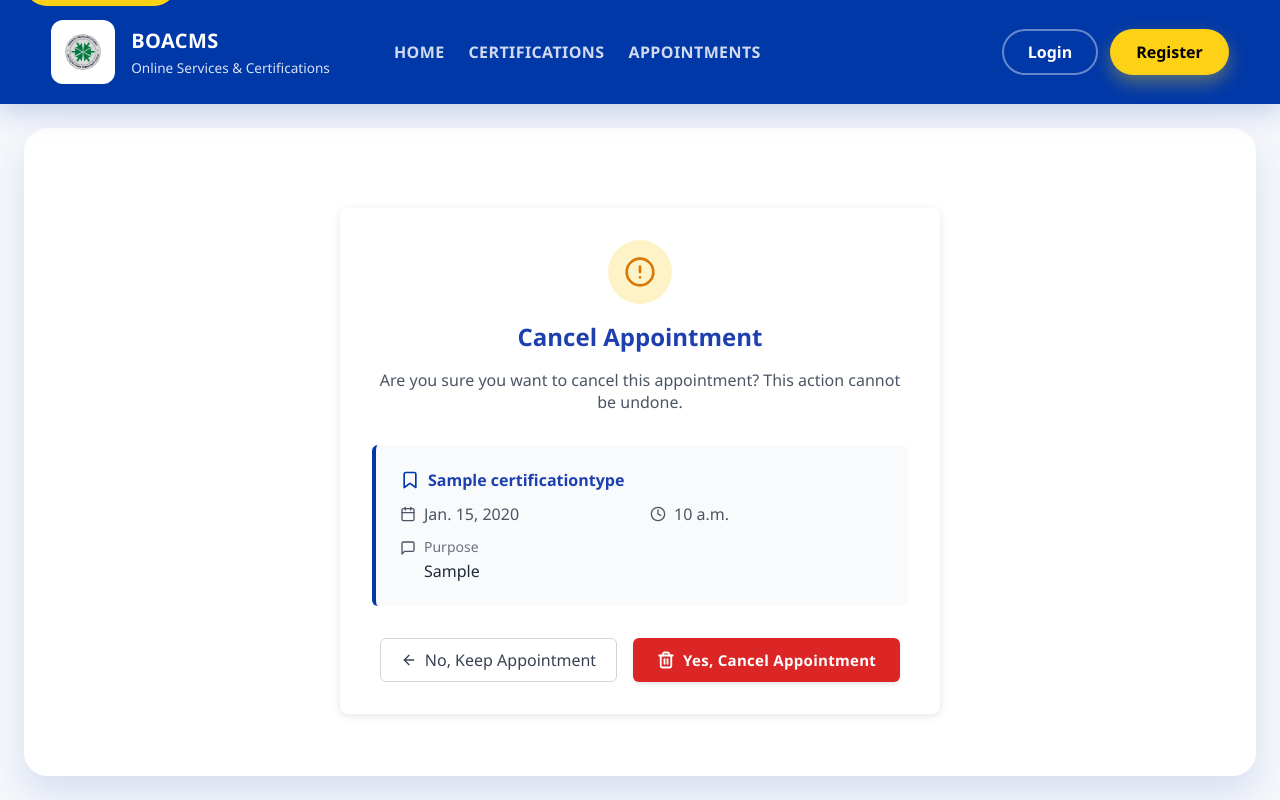
After one commit to adamxparx/boacms, a Django app: template appointments/templates/appointments/confirm_cancel.html in a window 1280 px wide. The commit adds this page. Run offline with Django 5.2, Linux system fonts and the light colour scheme; the template is opened without the code that fills it: values that come from a table or form of the project are taken from there, others are empty; tables that the repository leaves empty hold one stand-in row (values such as "Sample post").

Commit message:
feature(appointments): added confirmation for canceling appointments

```diff
--- /dev/null
+++ b/appointments/templates/appointments/confirm_cancel.html
@@ -0,0 +1,129 @@
+{% extends 'accounts/dashboard.html' %}
+{% load static %}
+
+{% block title %}Confirm Cancellation{% endblock %}
+
+{% block content %}
+<div class="confirmation-container" style="max-width: 600px; margin: 2rem auto; padding: 2rem; background: white; border-radius: 8px; box-shadow: 0 2px 8px rgba(0, 0, 0, 0.1);">
+    <div style="text-align: center; margin-bottom: 2rem;">
+        <div style="background-color: #fef3c7; width: 64px; height: 64px; border-radius: 50%; display: inline-flex; align-items: center; justify-content: center; margin-bottom: 1rem;">
+            <svg xmlns="http://www.w3.org/2000/svg" width="32" height="32" viewBox="0 0 24 24" fill="none" stroke="#d97706" stroke-width="2" stroke-linecap="round" stroke-linejoin="round">
+                <circle cx="12" cy="12" r="10"></circle>
+                <line x1="12" y1="8" x2="12" y2="12"></line>
+                <line x1="12" y1="16" x2="12.01" y2="16"></line>
+            </svg>
+        </div>
+        <h2 style="color: #1e40af; margin: 0 0 1rem 0; font-size: 1.5rem; font-weight: 600;">Cancel Appointment</h2>
+        <p style="color: #4b5563; margin: 0;">Are you sure you want to cancel this appointment? This action cannot be undone.</p>
+    </div>
+
+    <div class="appointment-details" style="background-color: #f8fafc; border-radius: 6px; padding: 1.5rem; margin-bottom: 2rem; border-left: 4px solid #0038a8;">
+        <div style="display: flex; align-items: center; margin-bottom: 0.75rem;">
+            <svg xmlns="http://www.w3.org/2000/svg" width="20" height="20" viewBox="0 0 24 24" fill="none" stroke="#0038a8" stroke-width="2" stroke-linecap="round" stroke-linejoin="round" style="margin-right: 0.5rem;">
+                <path d="M19 21l-7-5-7 5V5a2 2 0 0 1 2-2h10a2 2 0 0 1 2 2z"></path>
+            </svg>
+            <span style="font-weight: 600; color: #1e40af;">{{ appointment.certificate_type.name }}</span>
+        </div>
+
+        <div style="display: grid; grid-template-columns: 1fr 1fr; gap: 1rem; margin-bottom: 0.75rem;
+        ">
+            <div style="display: flex; align-items: center;">
+                <svg xmlns="http://www.w3.org/2000/svg" width="16" height="16" viewBox="0 0 24 24" fill="none" stroke="#4b5563" stroke-width="2" stroke-linecap="round" stroke-linejoin="round" style="margin-right: 0.5rem;">
+                    <rect x="3" y="4" width="18" height="18" rx="2" ry="2"></rect>
+                    <line x1="16" y1="2" x2="16" y2="6"></line>
+                    <line x1="8" y1="2" x2="8" y2="6"></line>
+                    <line x1="3" y1="10" x2="21" y2="10"></line>
+                </svg>
+                <span style="color: #4b5563;">{{ appointment.appointment_date }}</span>
+            </div>
+            <div style="display: flex; align-items: center;">
+                <svg xmlns="http://www.w3.org/2000/svg" width="16" height="16" viewBox="0 0 24 24" fill="none" stroke="#4b5563" stroke-width="2" stroke-linecap="round" stroke-linejoin="round" style="margin-right: 0.5rem;">
+                    <circle cx="12" cy="12" r="10"></circle>
+                    <polyline points="12 6 12 12 16 14"></polyline>
+                </svg>
+                <span style="color: #4b5563;">{{ appointment.appointment_time }}</span>
+            </div>
+        </div>
+
+        <div style="display: flex; align-items: flex-start;">
+            <svg xmlns="http://www.w3.org/2000/svg" width="16" height="16" viewBox="0 0 24 24" fill="none" stroke="#4b5563" stroke-width="2" stroke-linecap="round" stroke-linejoin="round" style="margin-right: 0.5rem; margin-top: 0.2rem;">
+                <path d="M21 15a2 2 0 0 1-2 2H7l-4 4V5a2 2 0 0 1 2-2h14a2 2 0 0 1 2 2z"></path>
+            </svg>
+            <div>
+                <div style="font-size: 0.875rem; color: #6b7280; margin-bottom: 0.25rem;">Purpose</div>
+                <div style="color: #1f2937; font-weight: 500;">{{ appointment.purpose }}</div>
+            </div>
+        </div>
+    </div>
+
+    <form method="post" action="{% url 'cancel_appointment' appointment.id %}" style="display: flex; justify-content: center; gap: 1rem; margin-top: 2rem;">
+        {% csrf_token %}
+        <a href="{% url 'appointments' %}" class="btn-cancel" style="display: inline-flex; align-items: center; justify-content: center; padding: 0.625rem 1.25rem; border-radius: 6px; border: 1px solid #d1d5db; background-color: white; color: #374151; font-weight: 500; transition: all 0.2s; text-decoration: none;">
+            <svg xmlns="http://www.w3.org/2000/svg" width="16" height="16" viewBox="0 0 24 24" fill="none" stroke="currentColor" stroke-width="2" stroke-linecap="round" stroke-linejoin="round" style="margin-right: 0.5rem;">
+                <line x1="19" y1="12" x2="5" y2="12"></line>
+                <polyline points="12 19 5 12 12 5"></polyline>
+            </svg>
+            No, Keep Appointment
+        </a>
+        <button type="submit" class="cancel-confirm-btn" style="display: inline-flex; align-items: center; justify-content: center; padding: 0.75rem 1.5rem; border-radius: 6px; border: none; background-color: #dc2626; color: white; font-family: 'Segoe UI', Tahoma, Geneva, Verdana, sans-serif; font-size: 0.9375rem; font-weight: 600; letter-spacing: 0.3px; cursor: pointer; transition: all 0.2s ease; box-shadow: 0 2px 4px rgba(0, 0, 0, 0.1);">
+            <svg xmlns="http://www.w3.org/2000/svg" width="18" height="18" viewBox="0 0 24 24" fill="none" stroke="currentColor" stroke-width="2.5" stroke-linecap="round" stroke-linejoin="round" style="margin-right: 0.5rem;">
+                <polyline points="3 6 5 6 21 6"></polyline>
+                <path d="M19 6v14a2 2 0 0 1-2 2H7a2 2 0 0 1-2-2V6m3 0V4a2 2 0 0 1 2-2h4a2 2 0 0 1 2 2v2"></path>
+                <line x1="10" y1="11" x2="10" y2="17"></line>
+                <line x1="14" y1="11" x2="14" y2="17"></line>
+            </svg>
+            Yes, Cancel Appointment
+        </button>
+    </form>
+</div>
+
+<style>
+    @media (max-width: 640px) {
+        .confirmation-container {
+            margin: 1rem;
+            padding: 1.5rem;
+        }
+
+        .appointment-details {
+            grid-template-columns: 1fr !important;
+        }
+
+        form {
+            flex-direction: column;
+        }
+
+        button, a[role="button"] {
+            width: 100%;
+            margin: 0.25rem 0;
+        }
+    }
+
+    button:hover {
+        background-color: #b91c1c !important;
+    }
+
+    a[role="button"]:hover {
+        background-color: #f3f4f6;
+        text-decoration: none;
+    }
+
+    .btn-cancel:hover {
+        text-decoration: none !important;
+    }
+
+    .cancel-confirm-btn {
+        font-family: 'Segoe UI', -apple-system, BlinkMacSystemFont, sans-serif;
+    }
+
+    .cancel-confirm-btn:hover {
+        background-color: #b91c1c !important;
+        transform: translateY(-1px);
+        box-shadow: 0 4px 8px rgba(0, 0, 0, 0.15) !important;
+    }
+
+    .cancel-confirm-btn:active {
+        transform: translateY(0);
+        box-shadow: 0 1px 2px rgba(0, 0, 0, 0.15) !important;
+    }
+</style>
+{% endblock %}
```
Also changed, not shown: appointments/templates/appointments/appointment.html (+7 -5 lines), appointments/views.py (+9 -2 lines).
